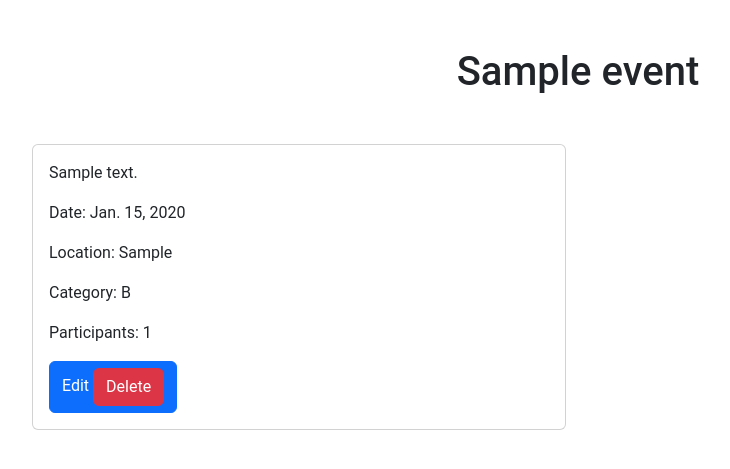
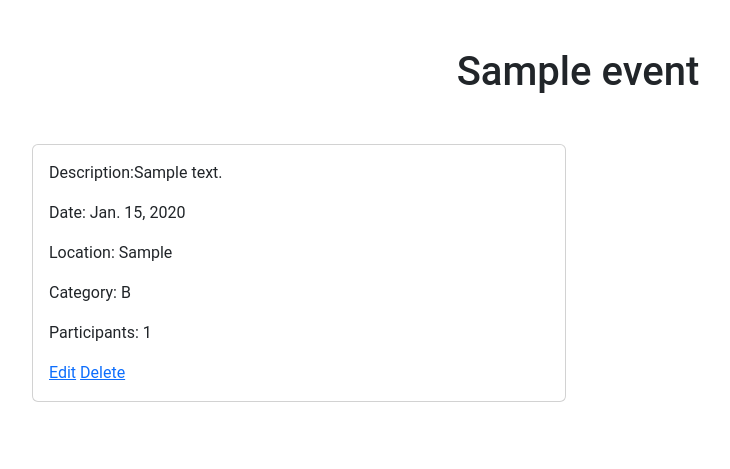
Before and after one commit to NikiiG/Event_Planner_Project3, a Django app: page /events/1/ in a window 1280 px wide. Shown: the part 56-525 px from the top of the page, without its empty margins (62-792 px from the left). Run offline with Django 5.2, Linux system fonts and the light colour scheme; tables that the repository leaves empty hold one stand-in row (values such as "Sample post"); parts of the project's set-up code (start-up, migrations or seed data) failed here and were passed over.

Commit message:
add edit view

```diff
--- a/eventplanner/settings.py
+++ b/eventplanner/settings.py
@@ -38,6 +38,7 @@ INSTALLED_APPS = [
 	'django.contrib.sessions',
 	'django.contrib.messages',
 	'django.contrib.staticfiles',
+
 ]
 
 
--- a/main_app/templates/events/event_detail.html
+++ b/main_app/templates/events/event_detail.html
@@ -8,13 +8,13 @@
         <div class="col-md-6 mb-4">
             <div class="card">
                 <div class="card-body">
-                    <p class="card-text">{{ event.description }}</p>
+                    <p class="card-text">Description:{{ event.description }}</p>
                     <p class="card-text">Date: {{ event.date }}</p>
                     <p class="card-text">Location: {{ event.location }}</p>
                     <p class="card-text">Category: {{ event.category }}</p>
                     <p class="card-text">Participants: {{ event.participants }}</p>
-                    <type="button" class="btn btn-primary" data-toggle="modal" data-target="#exampleModal">Edit</button>
-                    <a href="{% url 'Events_delete' event.id %}" type="button" class="btn btn-danger">Delete</a>
+                    <a href="{% url 'Events_update' event.id %}">Edit</a>
+                    <a href="{% url 'Events_delete' event.id %}">Delete</a>
                 </div>
             </div>
         </div>
--- a/main_app/templates/home.html
+++ b/main_app/templates/home.html
@@ -10,7 +10,7 @@
                 <div class="card">
                     <div class="card-body">
                         <h5 class="card-title">{{ event.name }}</h5>
-                        <p class="card-text">{{ event.description }}</p>
+                        <p class="card-text">Description:{{ event.description }}</p>
                         <p class="card-text">Date: {{ event.date }}</p>
                         <p class="card-text">Location: {{ event.location }}</p>
                         <p class="card-text">Category: {{ event.category }}</p>
--- a/main_app/templates/main_app/event_form.html
+++ b/main_app/templates/main_app/event_form.html
@@ -6,7 +6,7 @@
   {% else %}
     <h1>Add Event</h1>
   {% endif %}
-  <form action="{% url 'create_event' %}" method="post">
+  <form action="" method="POST">
     {% csrf_token %}
     <table>
       {{ form.as_table }}
--- a/main_app/templates/upcoming_events.html
+++ b/main_app/templates/upcoming_events.html
@@ -18,7 +18,7 @@
                         <p class="card-text">Location: {{ event.location }}</p>
                         <p class="card-text">Category: {{ event.category }}</p>
                         <p class="card-text">Participants: {{ event.participants }}</p>
-                        <p class="card-text">{{ event.description }}</p>
+                        <p class="card-text">Descriptions:{{ event.description }}</p>
 
                     </div>
                 </div>
```
Also changed, not shown: main_app/views.py (+6 -1 lines), main_app/migrations/0004_alter_vendor_pricing.py (deleted), main_app/migrations/0005_remove_event_category_remove_event_vendors_and_more.py (deleted).
